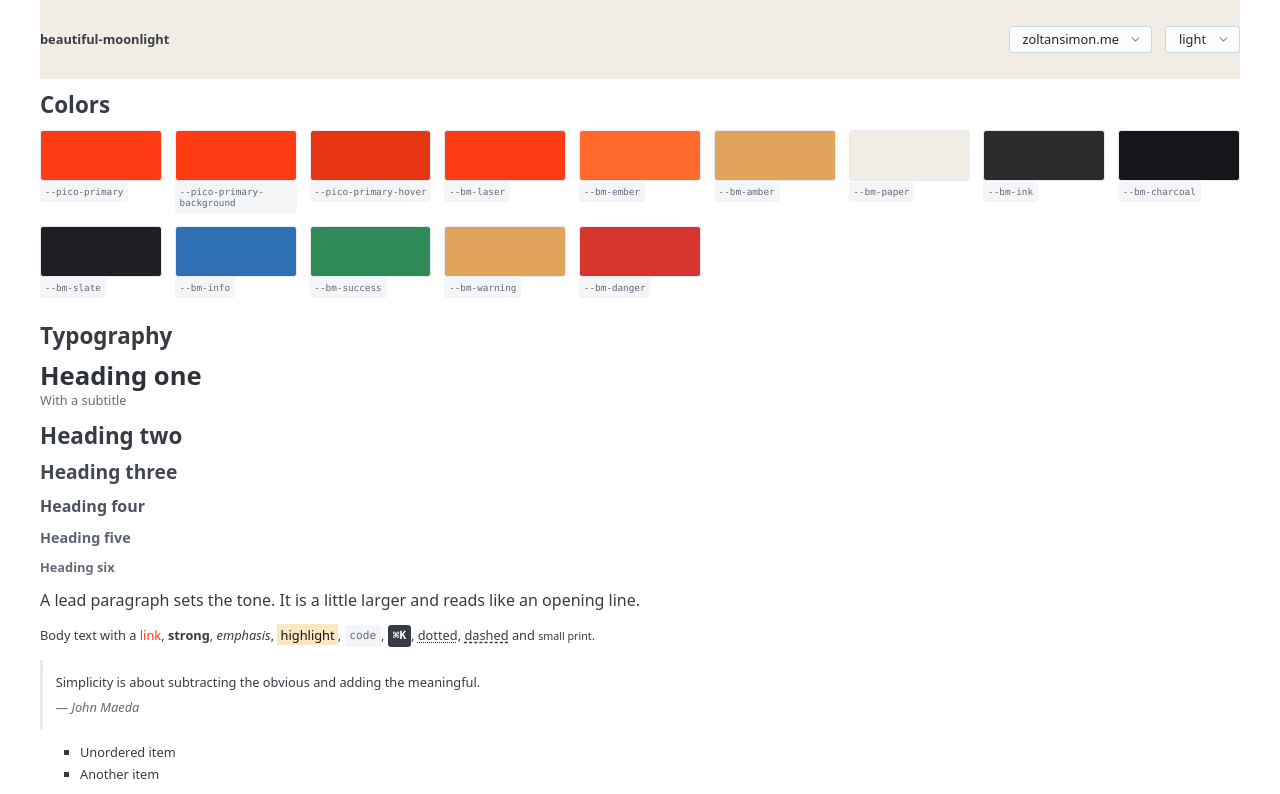
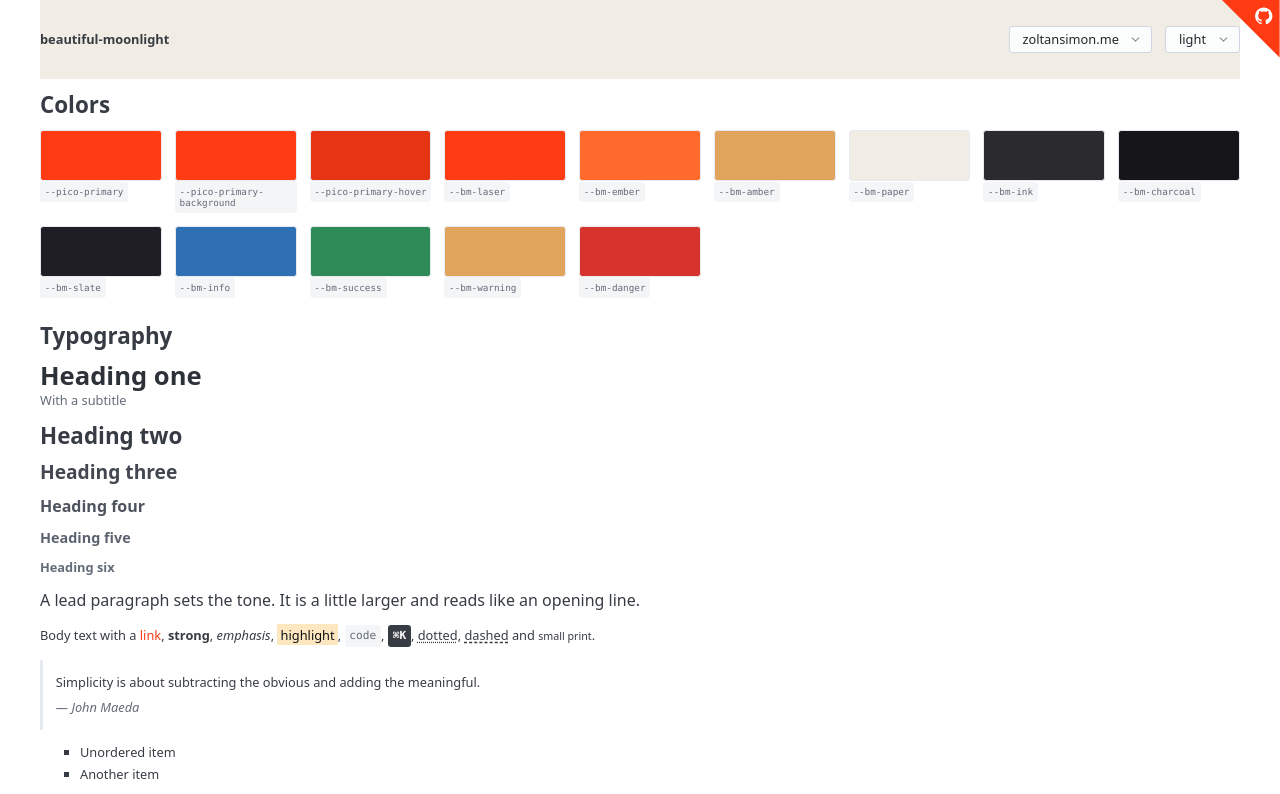
Before and after one commit to zsim0n/beautiful-moonlight, a website: page index.html in a window 1280 px wide. Shown: the top 794 px of the page. Drawn offline with nearby package versions, Linux system fonts and the light colour scheme.

Commit message:
git link in the corner

```diff
--- a/index.html
+++ b/index.html
@@ -12,9 +12,20 @@
     .cards { display: grid; grid-template-columns: repeat(auto-fill, minmax(16rem, 1fr)); gap: 1rem; }
     .card-media { aspect-ratio: 16 / 9; margin: calc(var(--pico-block-spacing-vertical) * -1) calc(var(--pico-block-spacing-horizontal) * -1) var(--pico-spacing); background: linear-gradient(135deg, var(--pico-primary-background), var(--pico-primary-focus)); }
     .controls select { width: auto; margin: 0; padding-block: 0.25rem; }
+    .gh-corner { position: fixed; top: 0; right: 0; z-index: 10; width: 4.5rem; height: 4.5rem; }
+    .gh-corner svg { display: block; width: 100%; height: 100%; }
+    .gh-corner .tri { fill: var(--pico-primary-background); transition: fill 0.15s; }
+    .gh-corner:hover .tri { fill: var(--pico-primary-hover-background); }
+    .gh-corner .mark { fill: var(--pico-primary-inverse); }
   </style>
 </head>
 <body>
+  <a class="gh-corner" href="https://github.com/zsim0n/beautiful-moonlight" aria-label="View source on GitHub">
+    <svg viewBox="0 0 80 80" aria-hidden="true">
+      <polygon class="tri" points="0,0 80,0 80,80"/>
+      <g class="mark" transform="translate(46 10) scale(1)"><path d="M12 .297c-6.63 0-12 5.373-12 12 0 5.303 3.438 9.8 8.205 11.385.6.113.82-.258.82-.577 0-.285-.01-1.04-.015-2.04-3.338.724-4.042-1.61-4.042-1.61C4.422 18.07 3.633 17.7 3.633 17.7c-1.087-.744.084-.729.084-.729 1.205.084 1.838 1.236 1.838 1.236 1.07 1.835 2.809 1.305 3.495.998.108-.776.417-1.305.76-1.605-2.665-.3-5.466-1.332-5.466-5.930 0-1.31.465-2.38 1.235-3.22-.135-.303-.54-1.523.105-3.176 0 0 1.005-.322 3.3 1.23.96-.267 1.98-.399 3-.405 1.02.006 2.04.138 3 .405 2.28-1.552 3.285-1.23 3.285-1.23.645 1.653.24 2.873.12 3.176.765.84 1.23 1.91 1.23 3.22 0 4.61-2.805 5.625-5.475 5.92.42.36.81 1.096.81 2.22 0 1.606-.015 2.896-.015 3.286 0 .315.21.69.825.57C20.565 22.092 24 17.592 24 12.297c0-6.627-5.373-12-12-12"/></g>
+    </svg>
+  </a>
   <header class="bm-header">
     <nav>
       <ul><li><strong>beautiful-moonlight</strong></li></ul>
```
